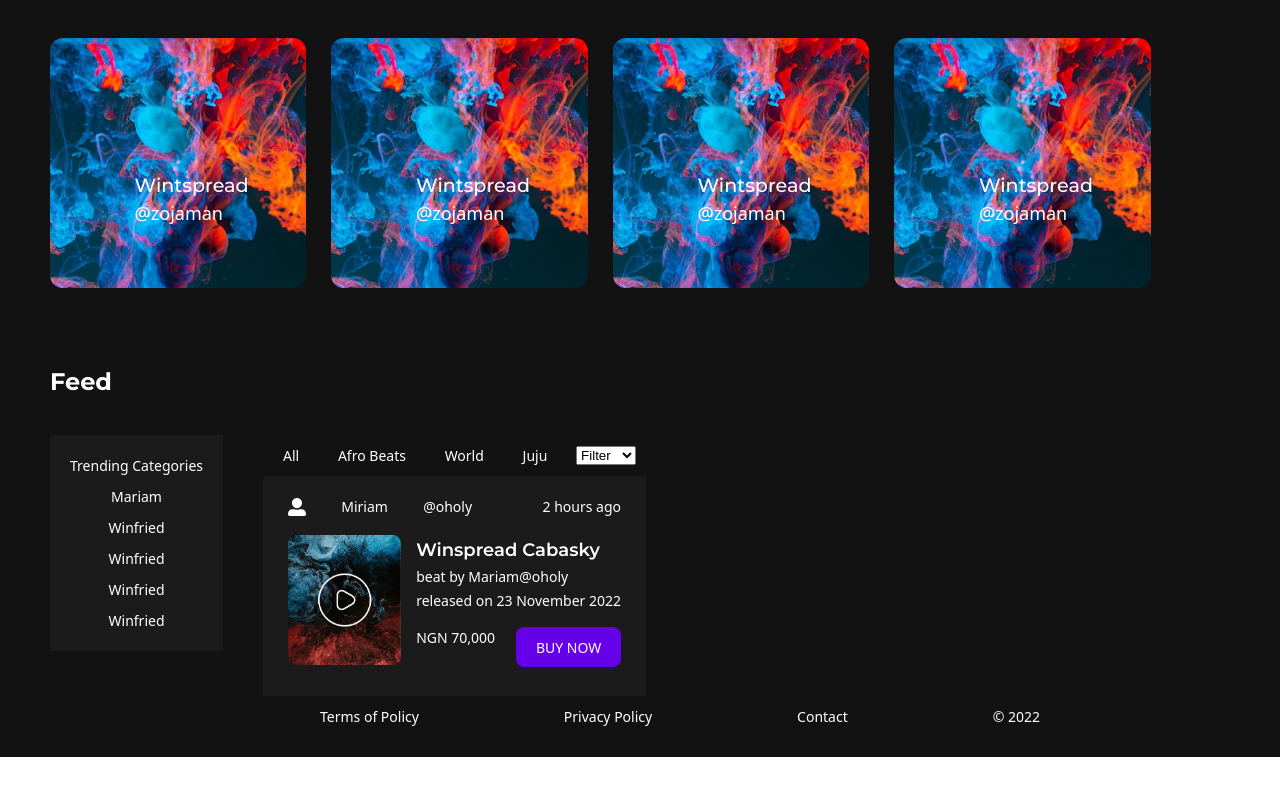
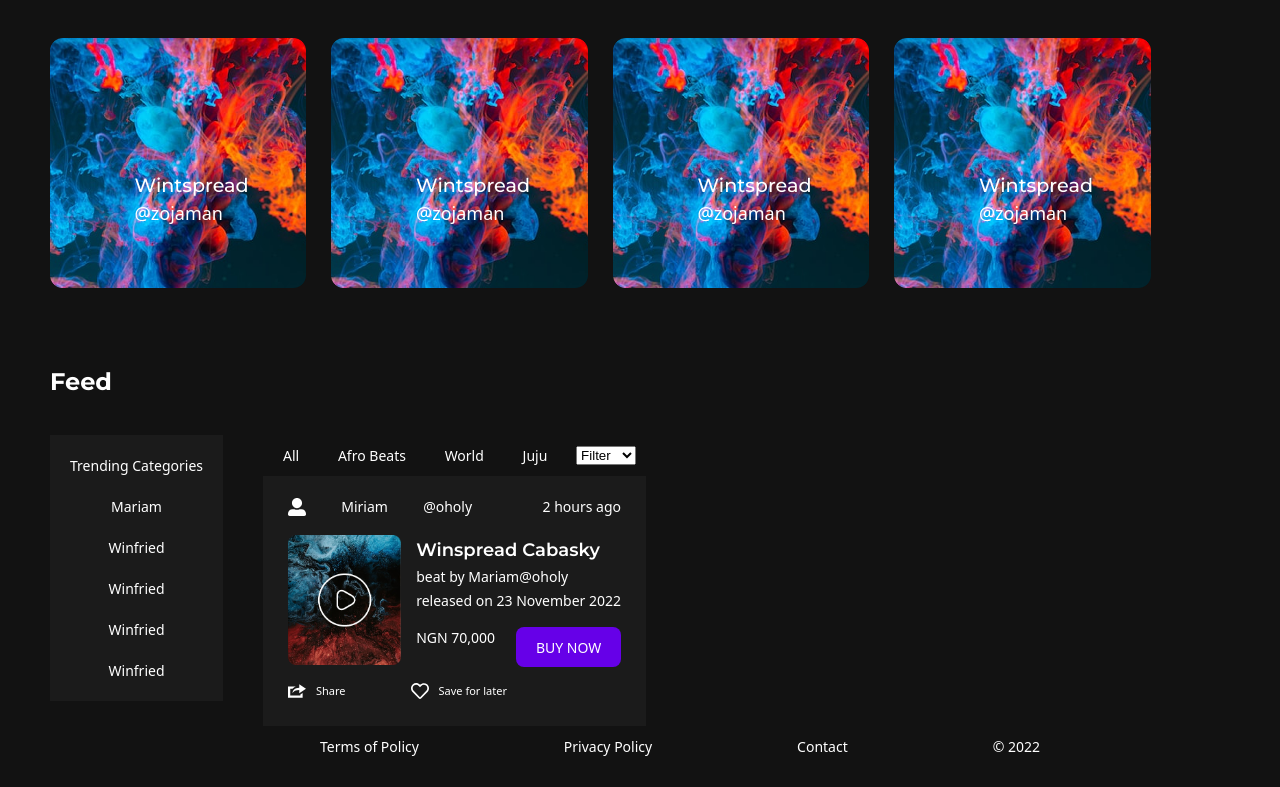
Before and after one commit to Kene10-codes/kulture, a React (Vite) app: page / in a window 1280 px wide. Shown: the part 811-1598 px from the top of the page. Before the commit the page ends 1568 px from the top, so only its background shows below. Built offline with nearby package versions, Linux system fonts and the light colour scheme.

Commit message:
still on the home page design

```diff
--- a/src/components/Feed/FeedCard.css
+++ b/src/components/Feed/FeedCard.css
@@ -2,14 +2,15 @@
   display: flex;
 }
 
-.feed_categories{
+
+.feed_categories {
   display: flex;
   flex-direction: column;
   justify-content: flex-start;
-    gap: 10px;
-    background-color: #1B1B1B;
+  background-color: #1b1b1b;
   padding: 20px 10px;
   margin-right: 40px;
+  gap: 20px;
 }
 
 .feed_genres {
@@ -17,11 +18,10 @@
 }
 
 .feed_genres select {
-
 }
 .feed_card {
-    background-color: #1B1B1B;
-    height: 220px;
+  background-color: #1b1b1b;
+  height: 250px;
   padding: 20px 25px;
 }
 
@@ -68,3 +68,23 @@ span {
   text-transform: uppercase;
   border-radius: 8px;
 }
+
+.feed_card_footer {
+  display: flex;
+  justify-content: flex-start;
+  align-items: center;
+  gap: 55px;
+  padding: 15px 0;
+}
+
+.feed_card_footer_content {
+  display: flex;
+  justify-content: center;
+  align-items: center;
+}
+
+.feed_card_footer span {
+  padding: 0 10px;
+  font-size: 11px;
+  color: #fff;
+}
--- a/src/components/Feed/FeedCard.jsx
+++ b/src/components/Feed/FeedCard.jsx
@@ -1,12 +1,14 @@
 import React from "react";
 import { FaUserAlt } from "react-icons/fa";
+import { FaRegHeart } from "react-icons/fa";
+import { ImShare } from "react-icons/im";
 import FeedImg from "../../assets/feed-img.png";
 import "./FeedCard.css";
 
 const FeedCard = () => {
   return (
     <div className="feed_wrapper">
-      <div>
+      <div className="feed_categories_wrapper">
         <ul className="feed_categories">
           <li>Trending Categories</li>
           <li>Mariam</li>
@@ -58,6 +60,16 @@ const FeedCard = () => {
                 </div>
               </div>
             </div>
+            <div className="feed_card_footer">
+              <div className="feed_card_footer_content">
+                <ImShare size={18} color="#fff" />
+                <span>Share</span>
+              </div>
+              <div className="feed_card_footer_content">
+                <FaRegHeart size={18} color="#fff"  />
+                <span>Save for later</span>
+              </div>
+            </div>
           </div>
         </div>
       </div>
```
Lines whose indentation alone changed are shown as unchanged.
